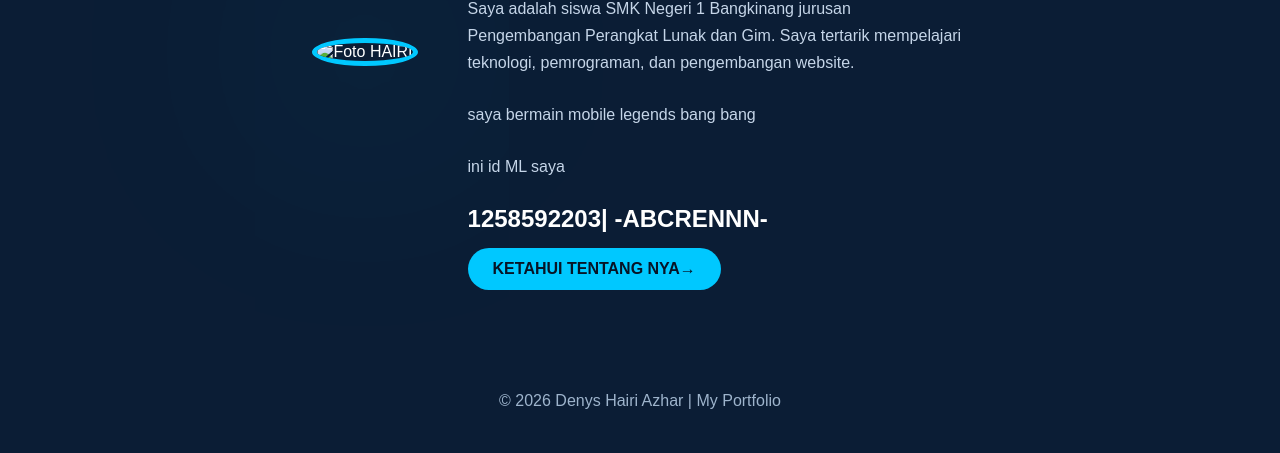
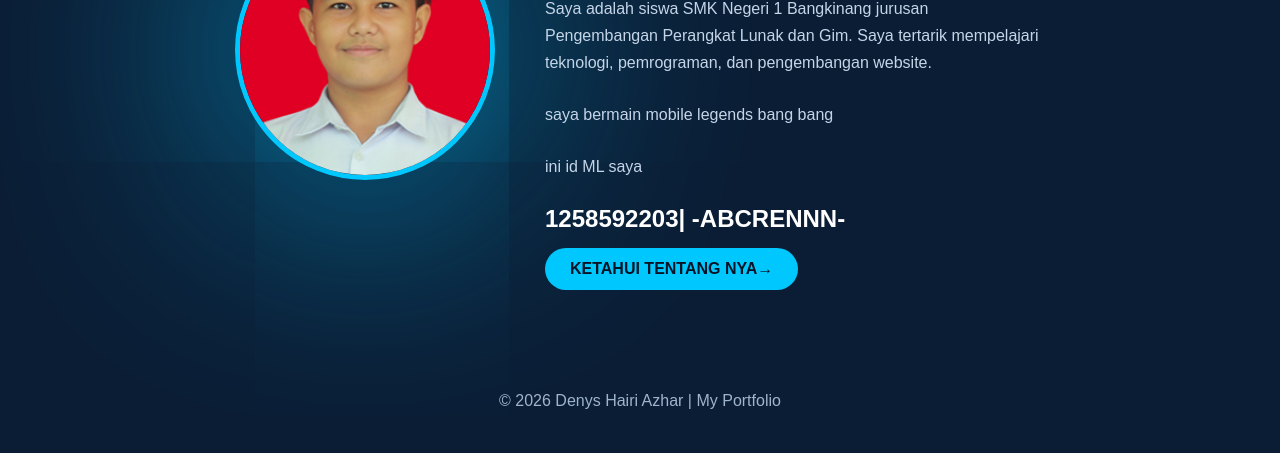
Before and after one commit to ABCRENN/Tentang-hairi, a plain HTML site: page index.html in a window 1280 px wide. Shown: the part 347-800 px from the top of the page. Drawn offline with Linux system fonts and the light colour scheme.

Commit message:
Update image source in index.html

```diff
--- a/index.html
+++ b/index.html
@@ -18,7 +18,7 @@
 
     <section class="home">
         <div class="foto">
-            <img src="images/profille.jpg" alt="Foto HAIRI">
+            <img src="profille.jpg" alt="Foto HAIRI">
         </div>
 
         <div class="isi">
```
